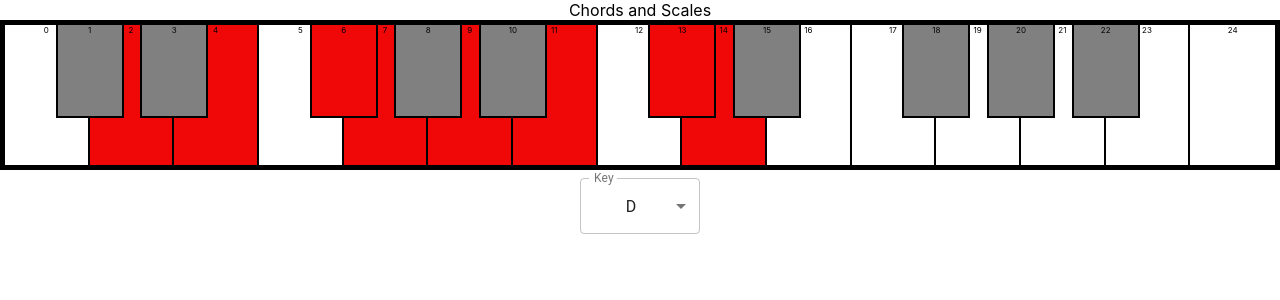
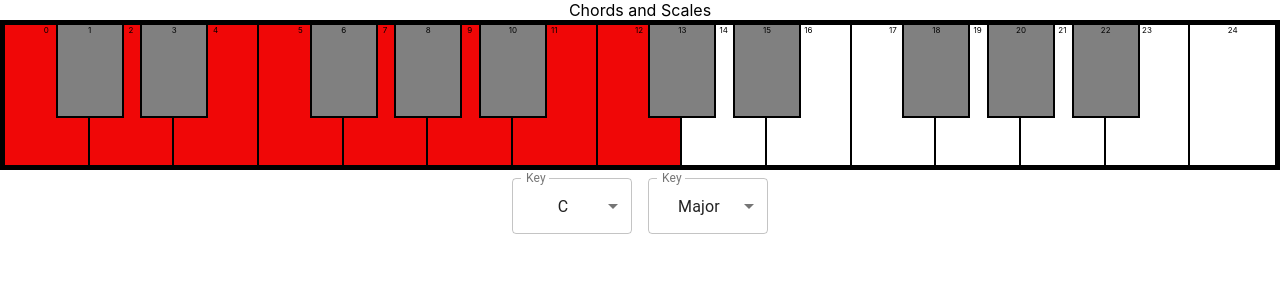
Before and after one commit to martink-rsa/ChordsAndScales, a React (Create React App) app: page / in a window 1280 px wide. Shown: the top 300 px of the page. Built offline with nearby package versions, Linux system fonts and the light colour scheme.

Commit message:
Basic controls to change scale added

```diff
--- a/src/Components/ChordsAndScales/ChordsAndScales.js
+++ b/src/Components/ChordsAndScales/ChordsAndScales.js
@@ -5,15 +5,65 @@ import Options from '../Options/Options';
 function ChordsAndScales() {
   const [userOptions, setUserOptions] = React.useState({
     chordScaleChoice: 'scale',
-    musicalKey: 'D',
+    musicalKey: 'C',
+    musicalScale: 'major',
     chord: '',
-    scale: ''
+    keysTemplate: [],
   });
 
+  const musicalScales = {
+    C: {
+      major: [0, 2, 4, 5, 7, 9, 11, 12],
+      minor: [1, 2, 3, 4, 5],
+    },
+    D: {
+      major: [2, 4, 6, 7, 9, 11, 13, 14],
+      minor: [1, 2, 3, 4, 5],
+    },
+    E: {
+      major: [1, 5, 6, 7, 8],
+      minor: [1, 2, 3, 4, 5],
+    },
+    F: {
+      major: [0, 1, 2, 3, 4],
+      minor: [1, 2, 3, 4, 5],
+    },
+    G: {
+      major: [0, 1, 2, 3, 4],
+      minor: [1, 2, 3, 4, 5],
+    },
+    A: {
+      major: [0, 1, 2, 3, 4],
+      minor: [1, 2, 3, 4, 5],
+    },
+    B: {
+      major: [0, 1, 2, 3, 4],
+      minor: [1, 2, 3, 4, 5],
+    },
+  };
+
+  const setTemplate = () => {
+    const {
+      chordScaleChoice,
+      musicalKey,
+      musicalScale,
+      chord,
+      keysTemplate,
+    } = userOptions;
+    let template = [];
+    if (userOptions.chordScaleChoice === 'scale') {
+      template = musicalScales[musicalKey][musicalScale];
+    } else if (userOptions.chordScaleChoice === 'chord') {
+    }
+    console.log(template);
+    return template;
+  };
+
+  setTemplate();
   return (
     <div>
       Chords and Scales
-      <Instrument />
+      <Instrument template={setTemplate()} />
       <Options userOptions={userOptions} setUserOptions={setUserOptions} />
     </div>
   );
--- a/src/Components/Instrument/Instrument.js
+++ b/src/Components/Instrument/Instrument.js
@@ -1,10 +1,10 @@
 import React from 'react';
 import Keyboard from '../Keyboard/Keyboard';
 
-function Instrument() {
+function Instrument(props) {
   return (
     <div>
-      <Keyboard />
+      <Keyboard template={props.template} />
     </div>
   );
 }
--- a/src/Components/Keyboard/Keyboard.js
+++ b/src/Components/Keyboard/Keyboard.js
@@ -9,6 +9,8 @@ function Keyboard(props) {
   //  1 3   6 8 10   14 16    19 21 23
   // 0 2 4 5 7 9 11 13 15 17 18 20 22 24 25
   const generateKeys = (totalColumns, totalKeys, template) => {
+    console.log('generateKeys');
+    console.log(template);
     // Previously had cleaner code by basing everything off a number of
     //    of normal keys and just looping through this number, then adding
     //    a black key if it's part of the keysBlack array. Black keys did not
@@ -33,7 +35,7 @@ function Keyboard(props) {
           gridRowEnd: 3,
           style: 'normal',
           zIndex: 1,
-          keyClass: 'keyboard-key-normal'
+          keyClass: 'keyboard-key-normal',
         });
         keysNormalCounter += 1;
       } else {
@@ -56,7 +58,7 @@ function Keyboard(props) {
           gridRowEnd: 2,
           style: 'black',
           zIndex: 2,
-          keyClass: 'keyboard-key-black'
+          keyClass: 'keyboard-key-black',
         });
       }
     }
@@ -77,7 +79,7 @@ function Keyboard(props) {
   return (
     <div className="keyboard-wrapper">
       <div className="keyboard-container">
-        {generateKeys(75, 25, scaleDMaj).map(key => {
+        {generateKeys(75, 25, props.template).map(key => {
           return (
             <div
               key={`key-normal-${key.id}`}
@@ -87,7 +89,7 @@ function Keyboard(props) {
                 gridColumnEnd: key.gridColumnEnd,
                 gridRowStart: key.gridRowStart,
                 gridRowEnd: key.gridRowEnd,
-                zIndex: key.zIndex
+                zIndex: key.zIndex,
               }}
             >
               {key.id}
--- a/src/Components/Options/Options.js
+++ b/src/Components/Options/Options.js
@@ -2,10 +2,14 @@ import React from 'react';
 import ScaleOptions from '../ScaleOptions/ScaleOptions';
 
 function Options(props) {
-  const { userOptions, setUserOptions } = props;
+  const { userOptions, setUserOptions, setScale } = props;
   return (
     <div>
-      <ScaleOptions userOptions={userOptions} setUserOptions={setUserOptions} />
+      <ScaleOptions
+        userOptions={userOptions}
+        setUserOptions={setUserOptions}
+        setScale={setScale}
+      />
     </div>
   );
 }
--- a/src/Components/ScaleOptions/ScaleOptions.js
+++ b/src/Components/ScaleOptions/ScaleOptions.js
@@ -4,88 +4,68 @@ import InputLabel from '@material-ui/core/InputLabel';
 import MenuItem from '@material-ui/core/MenuItem';
 import FormControl from '@material-ui/core/FormControl';
 import Select from '@material-ui/core/Select';
+import SelectControl from '../SelectControl/SelectControl';
 
 const useStyles = makeStyles(theme => ({
   formControl: {
     margin: theme.spacing(1),
-    minWidth: 120
+    minWidth: 120,
   },
   selectEmpty: {
-    marginTop: theme.spacing(2)
-  }
+    marginTop: theme.spacing(2),
+  },
 }));
 
 function ScaleOptions(props) {
   const classes = useStyles();
-  const inputLabel = React.useRef(null);
-  const [labelWidth, setLabelWidth] = React.useState(0);
   const { setUserOptions } = props;
-  const { musicalKey } = props.userOptions;
+  const { musicalKey, musicalScale, handleOptionsUpdate } = props.userOptions;
 
-  React.useEffect(() => {
-    setLabelWidth(inputLabel.current.offsetWidth);
-  }, []);
-
-  const handleChange = event => {
-    // setMusicalKey(event.target.value);
+  const handleKeyChange = event => {
     setUserOptions(prevState => ({
       ...prevState,
-      musicalKey: event.target.value
+      musicalKey: event.target.value,
     }));
   };
 
-  // this.setState(prevState => ({
-  //   person: {
-  //     ...prevState.person,
-  //     firstName: "Tom",
-  //     secondName: "Jerry"
-  //   }
-  // }));
+  const handleScaleChange = event => {
+    setUserOptions(prevState => ({
+      ...prevState,
+      musicalScale: event.target.value,
+    }));
+  };
+
+  const musicalKeysAvailable = [
+    { id: 0, value: 'C', text: 'C' },
+    { id: 1, value: 'D', text: 'D' },
+    { id: 2, value: 'E', text: 'E' },
+    { id: 3, value: 'F', text: 'F' },
+    { id: 4, value: 'G', text: 'G' },
+    { id: 5, value: 'A', text: 'A' },
+    { id: 6, value: 'B', text: 'B' },
+  ];
+
+  const musicalScalesAvailable = [
+    { id: 0, value: 'major', text: 'Major' },
+    { id: 1, value: 'minor', text: 'Minor' },
+  ];
 
   return (
-    <FormControl variant="outlined" className={classes.formControl}>
-      <InputLabel ref={inputLabel} id="demo-simple-select-outlined-label">
-        Key
-      </InputLabel>
-      <Select
-        labelId="demo-simple-select-outlined-label"
-        id="demo-simple-select-outlined"
-        value={musicalKey}
-        onChange={handleChange}
-        labelWidth={labelWidth}
-      >
-        <MenuItem value={'A'}>A</MenuItem>
-        <MenuItem value={'B'}>B</MenuItem>
-        <MenuItem value={'C'}>C</MenuItem>
-        <MenuItem value={'D'}>D</MenuItem>
-        <MenuItem value={'E'}>E</MenuItem>
-        <MenuItem value={'F'}>F</MenuItem>
-        <MenuItem value={'G'}>G</MenuItem>
-      </Select>
-    </FormControl>
+    <div>
+      <SelectControl
+        keyPrefix="smk" // Scale Musical Key
+        handleChange={handleKeyChange}
+        currentSelection={musicalKey}
+        selectItems={musicalKeysAvailable}
+      />
+      <SelectControl
+        keyPrefix="sms" // Scale Musical Scale
+        handleChange={handleScaleChange}
+        currentSelection={musicalScale}
+        selectItems={musicalScalesAvailable}
+      />
+    </div>
   );
 }
 
 export default ScaleOptions;
-
-/*
-<FormControl variant="outlined" className={classes.formControl}>
-        <InputLabel ref={inputLabel} id="demo-simple-select-outlined-label">
-          Age
-        </InputLabel>
-        <Select
-          labelId="demo-simple-select-outlined-label"
-          id="demo-simple-select-outlined"
-          value={age}
-          onChange={handleChange}
-          labelWidth={labelWidth}
-        >
-          <MenuItem value="">
-            <em>None</em>
-          </MenuItem>
-          <MenuItem value={10}>Ten</MenuItem>
-          <MenuItem value={20}>Twenty</MenuItem>
-          <MenuItem value={30}>Thirty</MenuItem>
-        </Select>
-      </FormControl>
-      */
--- /dev/null
+++ b/src/Components/SelectControl/SelectControl.js
@@ -0,0 +1,49 @@
+import React from 'react';
+import { makeStyles } from '@material-ui/core/styles';
+import InputLabel from '@material-ui/core/InputLabel';
+import MenuItem from '@material-ui/core/MenuItem';
+import FormControl from '@material-ui/core/FormControl';
+import Select from '@material-ui/core/Select';
+
+const useStyles = makeStyles(theme => ({
+  formControl: {
+    margin: theme.spacing(1),
+    minWidth: 120,
+  },
+  selectEmpty: {
+    marginTop: theme.spacing(2),
+  },
+}));
+
+function SelectControl(props) {
+  const classes = useStyles();
+  const inputLabel = React.useRef(null);
+  const [labelWidth, setLabelWidth] = React.useState(0);
+
+  React.useEffect(() => {
+    setLabelWidth(inputLabel.current.offsetWidth);
+  }, []);
+
+  return (
+    <FormControl variant="outlined" className={classes.formControl}>
+      <InputLabel ref={inputLabel} id="select-ux-label">
+        Key
+      </InputLabel>
+      <Select
+        labelId="select-control-label"
+        id="select-control-select"
+        value={props.currentSelection}
+        onChange={props.handleChange}
+        labelWidth={labelWidth}
+      >
+        {props.selectItems.map(item => (
+          <MenuItem key={`${props.keyPrefix}${item.id}`} value={item.value}>
+            {item.text}
+          </MenuItem>
+        ))}
+      </Select>
+    </FormControl>
+  );
+}
+
+export default SelectControl;
```
Also changed, not shown: 1 other file (tests, documents, lock files or other folders).
